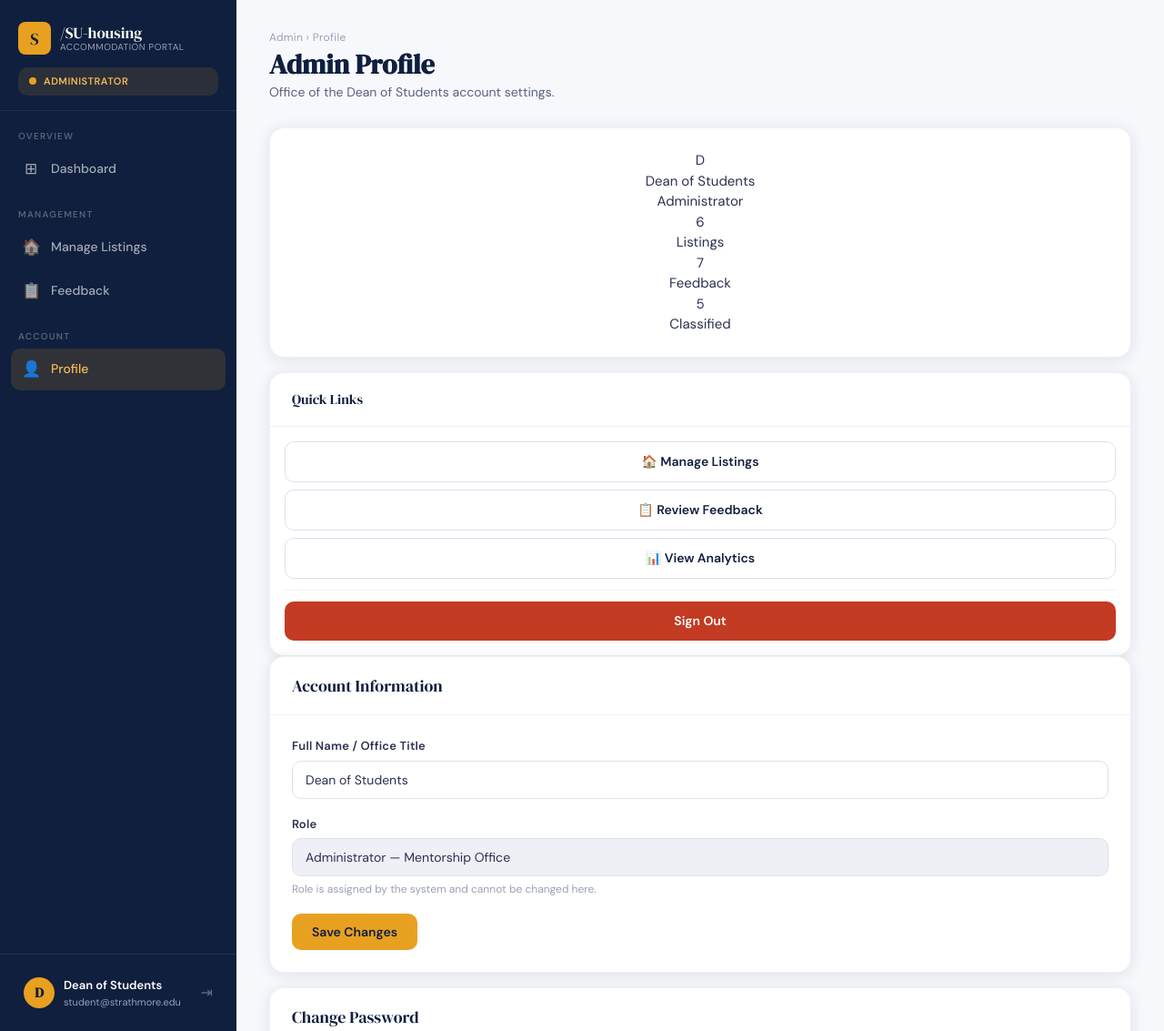
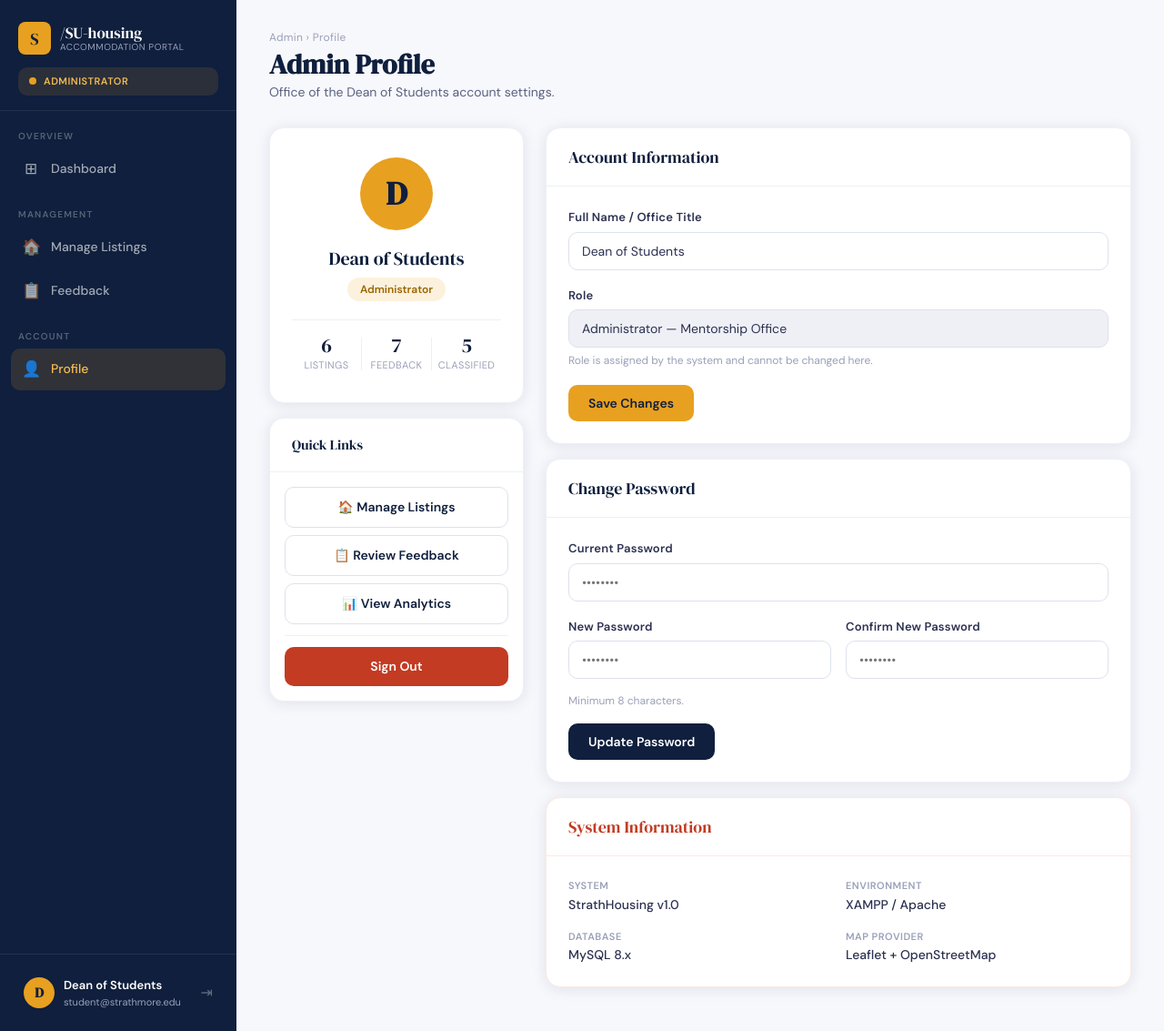
Before and after one commit to Ivan-gif-boop/SU-Housing, a PHP site: page /SU-housing/admin/profile.php in a window 1280 px wide. Shown: the whole page at 91% size. Run offline with PHP 8.4, Linux system fonts and the light colour scheme.

Commit message:
Added Student and Admin components

```diff
--- a/assets/css/layout.css
+++ b/assets/css/layout.css
@@ -568,3 +568,114 @@
     margin: 0;
   }
 }
+/* ════════════════════════════════
+   PROFILE PAGES
+════════════════════════════════ */
+.profile-layout {
+  display: grid;
+  grid-template-columns: 280px 1fr;
+  gap: 24px;
+  align-items: flex-start;
+}
+
+.profile-sidebar-col {}
+.profile-main-col    {}
+
+/* ── Avatar card ── */
+.profile-avatar-card .card-body {
+  padding: 32px 24px;
+}
+
+.profile-avatar {
+  width: 80px;
+  height: 80px;
+  border-radius: 50%;
+  background: var(--amber);
+  display: flex;
+  align-items: center;
+  justify-content: center;
+  margin: 0 auto 16px;
+  font-family: var(--font-display);
+  font-size: 36px;
+  color: var(--navy);
+  font-weight: 700;
+}
+
+.profile-name {
+  font-family: var(--font-display);
+  font-size: 20px;
+  color: var(--navy);
+  margin-bottom: 6px;
+}
+
+.profile-role-tag {
+  display: inline-block;
+  padding: 4px 14px;
+  border-radius: 20px;
+  font-size: 12px;
+  font-weight: 600;
+  background: var(--blue-tag-light);
+  color: var(--blue-tag);
+  margin-bottom: 20px;
+}
+
+.admin-role-tag {
+  background: rgba(232, 160, 32, 0.15);
+  color: #9a6500;
+}
+
+/* ── Stats row inside avatar card ── */
+.profile-stat-row {
+  display: flex;
+  align-items: center;
+  justify-content: center;
+  gap: 0;
+  padding-top: 16px;
+  border-top: 1px solid var(--gray-100);
+}
+
+.profile-stat {
+  flex: 1;
+  text-align: center;
+}
+
+.profile-stat-num {
+  font-family: var(--font-display);
+  font-size: 22px;
+  color: var(--navy);
+  line-height: 1;
+}
+
+.profile-stat-label {
+  font-size: 11px;
+  color: var(--gray-400);
+  margin-top: 3px;
+  text-transform: uppercase;
+  letter-spacing: 0.4px;
+}
+
+.profile-stat-divider {
+  width: 1px;
+  height: 36px;
+  background: var(--gray-100);
+  flex-shrink: 0;
+}
+
+/* ── Responsive ── */
+@media (max-width: 860px) {
+  .profile-layout {
+    grid-template-columns: 1fr;
+  }
+
+  .profile-sidebar-col {
+    display: grid;
+    grid-template-columns: 1fr 1fr;
+    gap: 16px;
+  }
+}
+
+@media (max-width: 560px) {
+  .profile-sidebar-col {
+    grid-template-columns: 1fr;
+  }
+}
```
